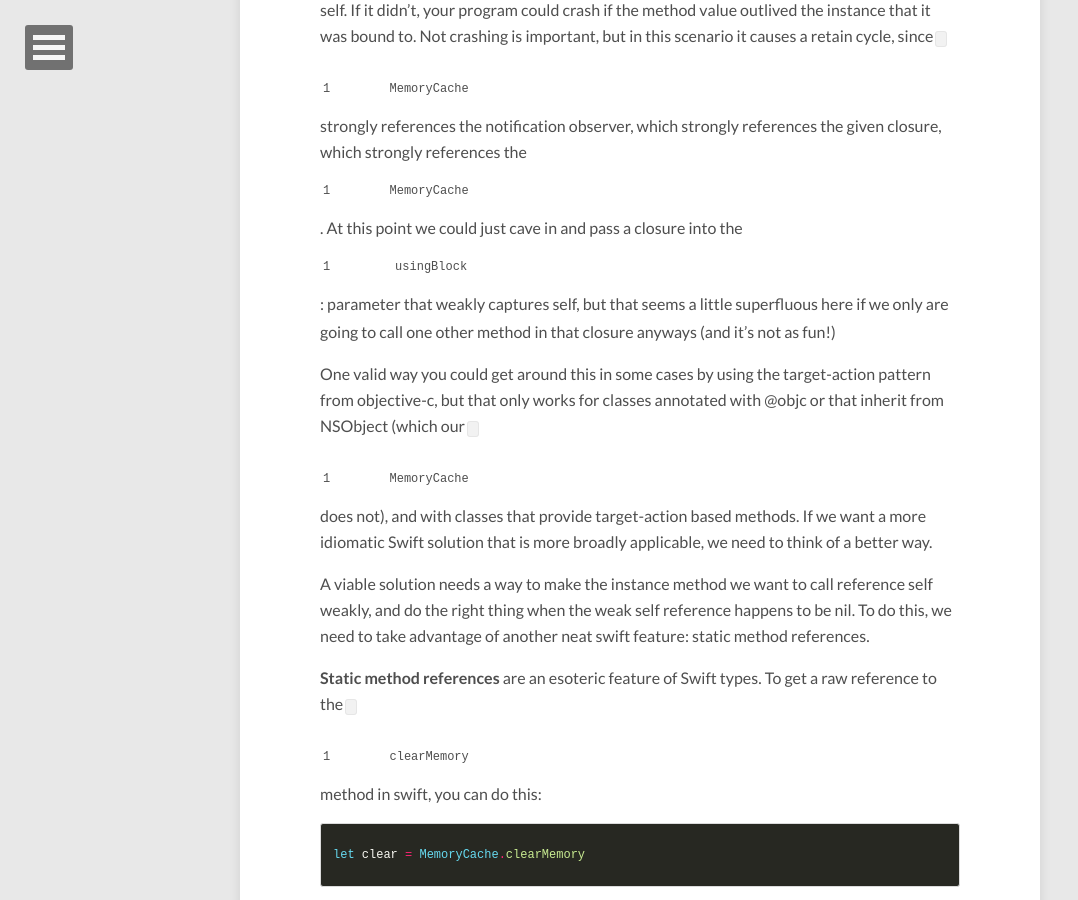
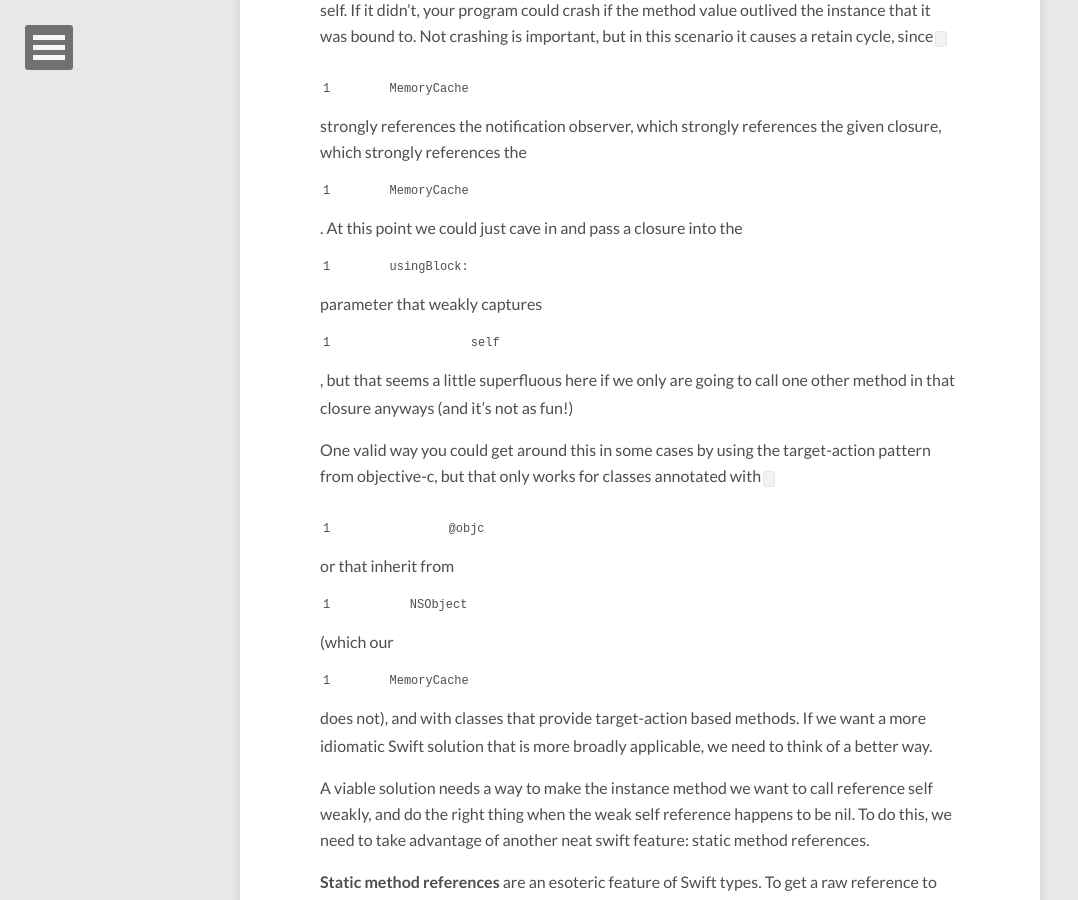
Before and after one commit to klundberg/klundberg.github.io, a Jekyll site: the page built from _posts/2015-04-12-safely-using-instance-methods-as-function-values.md, in a window 1280 px wide and 900 px high, scrolled down 1726 px. Shown: the whole window, without its empty margins (0-1078 px from the left). Built offline with Jekyll 4.4.1, drawn with Linux system fonts in a browser that asks for light colours; nearby versions of some CDN libraries.

Commit message:
formatting fixes

```diff
--- a/_posts/2015-04-12-safely-using-instance-methods-as-function-values.md
+++ b/_posts/2015-04-12-safely-using-instance-methods-as-function-values.md
@@ -39,9 +39,9 @@ class MemoryCache {
 
 Here when we initialize the cache, we listen for memory warning notifications and respond using the given `clearMemory` method. We reference `self.clearMemory` without the parens at the end which just takes the `clearMemory` method as a function value and gives it to the addObserverForName function.
 
-Though this looks nice, there's one very large caveat: when you reference an instance method in this way and store the method value elsewhere, that method strongly references self. If it didn't, your program could crash if the method value outlived the instance that it was bound to. Not crashing is important, but in this scenario it causes a retain cycle, since `MemoryCache` strongly references the notification observer, which strongly references the given closure, which strongly references the `MemoryCache`. At this point we could just cave in and pass a closure into the `usingBlock`: parameter that weakly captures self, but that seems a little superfluous here if we only are going to call one other method in that closure anyways (and it's not as fun!)
+Though this looks nice, there's one very large caveat: when you reference an instance method in this way and store the method value elsewhere, that method strongly references self. If it didn't, your program could crash if the method value outlived the instance that it was bound to. Not crashing is important, but in this scenario it causes a retain cycle, since `MemoryCache` strongly references the notification observer, which strongly references the given closure, which strongly references the `MemoryCache`. At this point we could just cave in and pass a closure into the `usingBlock:` parameter that weakly captures `self`, but that seems a little superfluous here if we only are going to call one other method in that closure anyways (and it's not as fun!)
 
-One valid way you could get around this in some cases by using the target-action pattern from objective-c, but that only works for classes annotated with @objc or that inherit from NSObject (which our `MemoryCache` does not), and with classes that provide target-action based methods. If we want a more idiomatic Swift solution that is more broadly applicable, we need to think of a better way.
+One valid way you could get around this in some cases by using the target-action pattern from objective-c, but that only works for classes annotated with `@objc` or that inherit from `NSObject` (which our `MemoryCache` does not), and with classes that provide target-action based methods. If we want a more idiomatic Swift solution that is more broadly applicable, we need to think of a better way.
 
 A viable solution needs a way to make the instance method we want to call reference self weakly, and do the right thing when the weak self reference happens to be nil. To do this, we need to take advantage of another neat swift feature: static method references.
 
```
